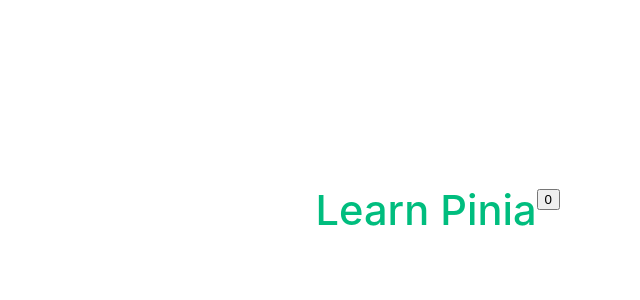
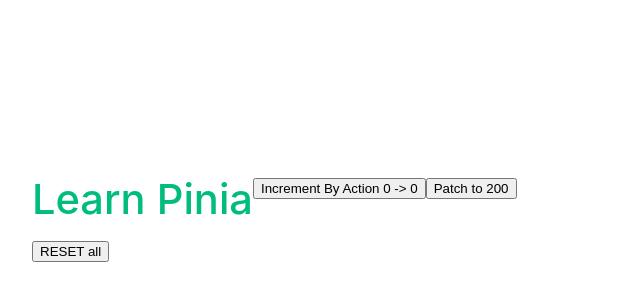
Before and after one commit to avan2s/vue_pinia, a Vue app: page / in a window 1280 px wide. Shown: the part 180-480 px from the top of the page, without its empty margins (0-640 px from the left). Built offline with nearby package versions, Linux system fonts and the light colour scheme.

Commit message:
use double counter, patch and reset

```diff
--- a/src/App.vue
+++ b/src/App.vue
@@ -3,14 +3,15 @@
 import { useCounterStore } from './stores/counter';
 
 const store = useCounterStore();
-
 </script>
 
 <template>
   <header>
     <div class="wrapper">
       <HelloWorld msg="Learn Pinia" />
-      <button @click="store.increment()">{{store.counter}}</button>
+      <button @click="store.increment()">Increment By Action {{store.counter}} -> {{store.doubleCount}}</button>
+      <button @click="store.$patch({counter: 200})">Patch to 200</button>
+      <button @click="store.$reset()">RESET all</button>
     </div>
   </header>
 </template>
```
